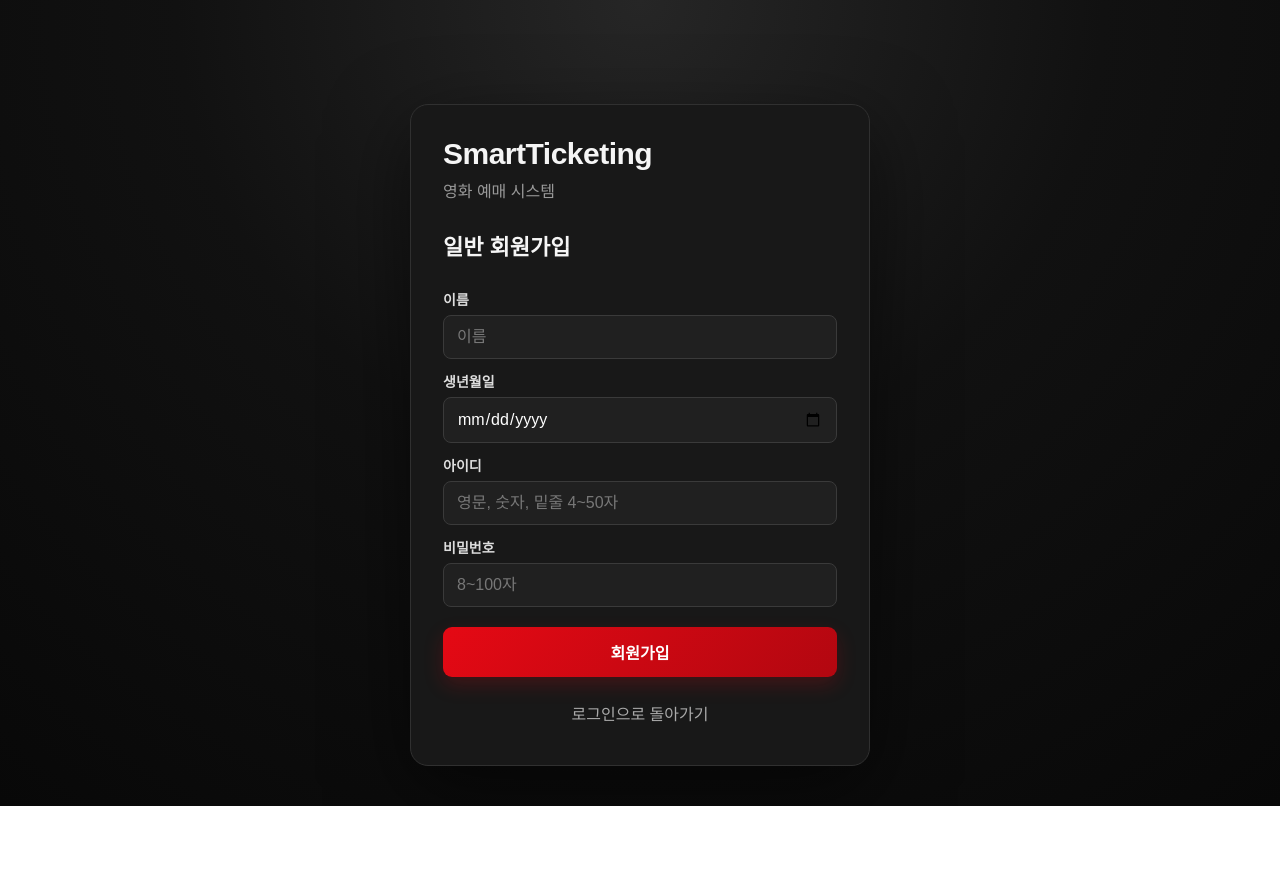
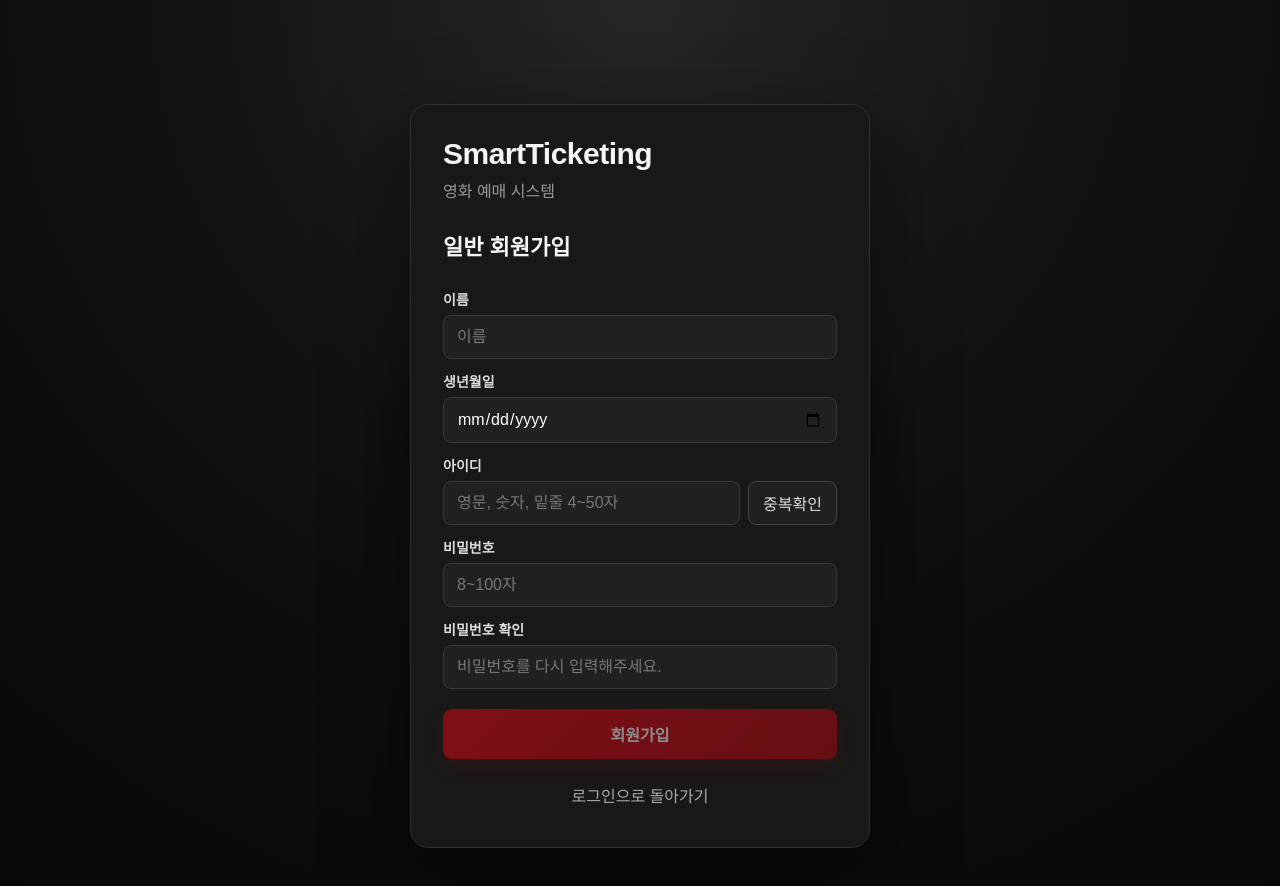
Before and after one commit to ahnjh97/SmartTicketing, a React app in the folder frontend/: page / in a window 1280 px wide. Both pictures are taken after a click on the button "일반 회원가입". Before the commit the page ends 806 px from the top, so only its background shows below. Built offline with nearby package versions, Linux system fonts and the light colour scheme; the HTML template or start-up script is replaced by a standard one.

Commit message:
fix: 일반 회원가입 시 아이디 중복확인과 비밀번호 확인 기능 추가

```diff
--- a/frontend/src/App.jsx
+++ b/frontend/src/App.jsx
@@ -91,6 +91,12 @@ function App() {
     const [signupPassword, setSignupPassword] =
         useState("");
 
+    const [signupPasswordConfirm, setSignupPasswordConfirm] =
+        useState("");
+
+    const [loginIdCheckStatus, setLoginIdCheckStatus] =
+        useState("idle");
+
     const [nickname, setNickname] =
         useState("");
 
@@ -353,11 +359,111 @@ function App() {
         }
     }
 
+    async function checkSignupLoginId() {
+        setError("");
+        setMessage("");
+
+        const value =
+            signupLoginId.trim();
+
+        const loginIdPattern =
+            /^[A-Za-z0-9_]+$/;
+
+        if (
+            value.length < 4 ||
+            value.length > 50
+        ) {
+            setLoginIdCheckStatus("idle");
+            setError(
+                "아이디는 4~50자로 입력해주세요."
+            );
+            return;
+        }
+
+        if (!loginIdPattern.test(value)) {
+            setLoginIdCheckStatus("idle");
+            setError(
+                "아이디는 영문, 숫자, 밑줄만 사용할 수 있습니다."
+            );
+            return;
+        }
+
+        setLoginIdCheckStatus("checking");
+
+        try {
+            const response =
+                await fetch(
+                    `${API}/api/auth/check-login-id?loginId=${encodeURIComponent(value)}`
+                );
+
+            const text =
+                await response.text();
+
+            let data = {};
+
+            try {
+                data = JSON.parse(text);
+            } catch {
+                data = {};
+            }
+
+            if (!response.ok) {
+                throw new Error(
+                    data.message ??
+                    "아이디 중복확인에 실패했습니다."
+                );
+            }
+
+            if (data.available) {
+                setLoginIdCheckStatus("available");
+                setMessage(
+                    "사용가능한 아이디 입니다."
+                );
+                setError("");
+            } else {
+                setLoginIdCheckStatus("taken");
+                setError(
+                    "이미 사용 중인 아이디입니다."
+                );
+                setMessage("");
+            }
+        } catch (e) {
+            setLoginIdCheckStatus("idle");
+            setError(
+                e.message ??
+                "아이디 중복확인에 실패했습니다."
+            );
+        }
+    }
+
     async function signup(e) {
         e.preventDefault();
 
         setError("");
         setMessage("");
+
+        const checkedLoginId =
+            signupLoginId.trim();
+
+        if (
+            loginIdCheckStatus !==
+            "available"
+        ) {
+            setError(
+                "아이디 중복확인을 완료해주세요."
+            );
+            return;
+        }
+
+        if (
+            signupPassword !==
+            signupPasswordConfirm
+        ) {
+            setError(
+                "비밀번호가 일치하지 않습니다."
+            );
+            return;
+        }
 
         try {
             const response =
@@ -380,7 +486,7 @@ function App() {
                                 signupBirthDate,
 
                                 loginId:
-                                signupLoginId,
+                                checkedLoginId,
 
                                 password:
                                 signupPassword,
@@ -417,6 +523,8 @@ function App() {
             setSignupBirthDate("");
             setSignupLoginId("");
             setSignupPassword("");
+            setSignupPasswordConfirm("");
+            setLoginIdCheckStatus("idle");
         } catch (e) {
             setError(
                 e.message ??
@@ -784,9 +892,7 @@ function App() {
                                     value={
                                         loginId
                                     }
-                                    onChange={(
-                                        e
-                                    ) =>
+                                    onChange={(e) =>
                                         setLoginId(
                                             e.target.value
                                         )
@@ -805,9 +911,7 @@ function App() {
                                     value={
                                         password
                                     }
-                                    onChange={(
-                                        e
-                                    ) =>
+                                    onChange={(e) =>
                                         setPassword(
                                             e.target.value
                                         )
@@ -894,22 +998,89 @@ function App() {
                                     아이디
                                 </label>
 
+                                <div
+                                    style={{
+                                        display: "flex",
+                                        gap: "8px",
+                                        alignItems: "stretch",
+                                    }}
+                                >
                                     <input
                                         type="text"
                                         value={
                                             signupLoginId
                                         }
-                                    onChange={(
-                                        e
-                                    ) =>
+                                        onChange={(e) => {
                                             setSignupLoginId(
                                                 e.target.value
-                                        )
-                                    }
+                                            );
+
+                                            // 아이디가 변경되면
+                                            // 기존 중복확인 결과 무효화
+                                            setLoginIdCheckStatus(
+                                                "idle"
+                                            );
+
+                                            setError("");
+                                            setMessage("");
+                                        }}
                                         placeholder="영문, 숫자, 밑줄 4~50자"
                                         autoComplete="username"
                                         required
+                                        style={{
+                                            flex: 1,
+                                        }}
                                     />
+
+                                    <button
+                                        type="button"
+                                        className="logout-button"
+                                        onClick={
+                                            checkSignupLoginId
+                                        }
+                                        disabled={
+                                            loginIdCheckStatus ===
+                                            "checking"
+                                        }
+                                        style={{
+                                            whiteSpace:
+                                                "nowrap",
+                                        }}
+                                    >
+                                        {
+                                            loginIdCheckStatus ===
+                                            "checking"
+                                                ? "확인 중..."
+                                                : "중복확인"
+                                        }
+                                    </button>
+                                </div>
+
+                                {loginIdCheckStatus ===
+                                    "available" && (
+                                        <p
+                                            className="success-message"
+                                            style={{
+                                                marginTop: "8px",
+                                                marginBottom: 0,
+                                            }}
+                                        >
+                                            사용가능한 아이디 입니다.
+                                        </p>
+                                    )}
+
+                                {loginIdCheckStatus ===
+                                    "taken" && (
+                                        <p
+                                            className="error-message"
+                                            style={{
+                                                marginTop: "8px",
+                                                marginBottom: 0,
+                                            }}
+                                        >
+                                            이미 사용 중인 아이디입니다.
+                                        </p>
+                                    )}
 
                                 <label>
                                     비밀번호
@@ -920,9 +1091,7 @@ function App() {
                                     value={
                                         signupPassword
                                     }
-                                    onChange={(
-                                        e
-                                    ) =>
+                                    onChange={(e) =>
                                         setSignupPassword(
                                             e.target.value
                                         )
@@ -932,9 +1101,63 @@ function App() {
                                     required
                                 />
 
+                                <label>
+                                    비밀번호 확인
+                                </label>
+
+                                <input
+                                    type="password"
+                                    value={
+                                        signupPasswordConfirm
+                                    }
+                                    onChange={(e) =>
+                                        setSignupPasswordConfirm(
+                                            e.target.value
+                                        )
+                                    }
+                                    placeholder="비밀번호를 다시 입력해주세요."
+                                    autoComplete="new-password"
+                                    required
+                                />
+
+                                {signupPasswordConfirm &&
+                                    signupPassword ===
+                                    signupPasswordConfirm && (
+                                        <p
+                                            className="success-message"
+                                            style={{
+                                                marginTop: "8px",
+                                                marginBottom: 0,
+                                            }}
+                                        >
+                                            비밀번호가 일치합니다.
+                                        </p>
+                                    )}
+
+                                {signupPasswordConfirm &&
+                                    signupPassword !==
+                                    signupPasswordConfirm && (
+                                        <p
+                                            className="error-message"
+                                            style={{
+                                                marginTop: "8px",
+                                                marginBottom: 0,
+                                            }}
+                                        >
+                                            비밀번호가 일치하지 않습니다.
+                                        </p>
+                                    )}
                                 <button
                                     type="submit"
                                     className="primary-button"
+                                    disabled={
+                                        loginIdCheckStatus !==
+                                        "available" ||
+                                        signupPassword.length <
+                                        8 ||
+                                        signupPassword !==
+                                        signupPasswordConfirm
+                                    }
                                 >
                                     회원가입
                                 </button>
@@ -950,6 +1173,12 @@ function App() {
 
                                     setError("");
                                     setMessage("");
+                                    setSignupName("");
+                                    setSignupBirthDate("");
+                                    setSignupLoginId("");
+                                    setSignupPassword("");
+                                    setSignupPasswordConfirm("");
+                                    setLoginIdCheckStatus("idle");
                                 }}
                             >
                                 로그인으로 돌아가기
```
Lines whose indentation alone changed are shown as unchanged.
